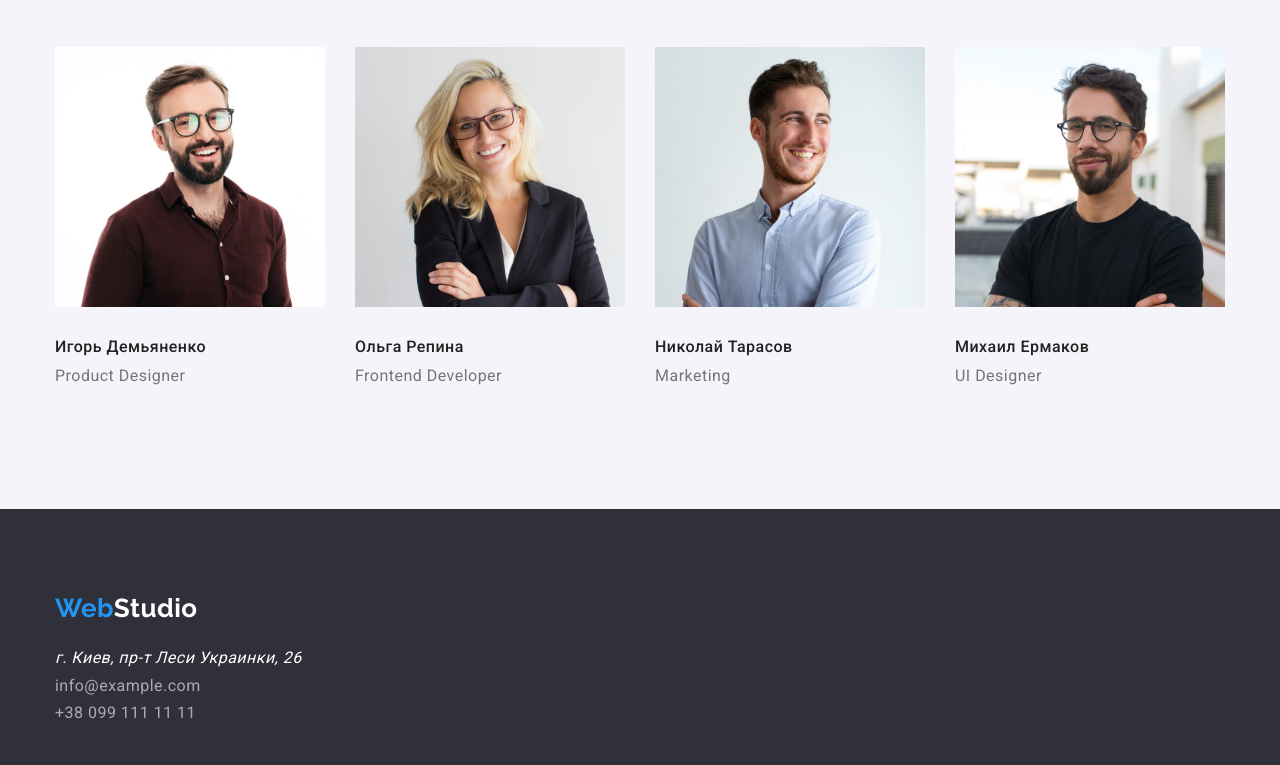
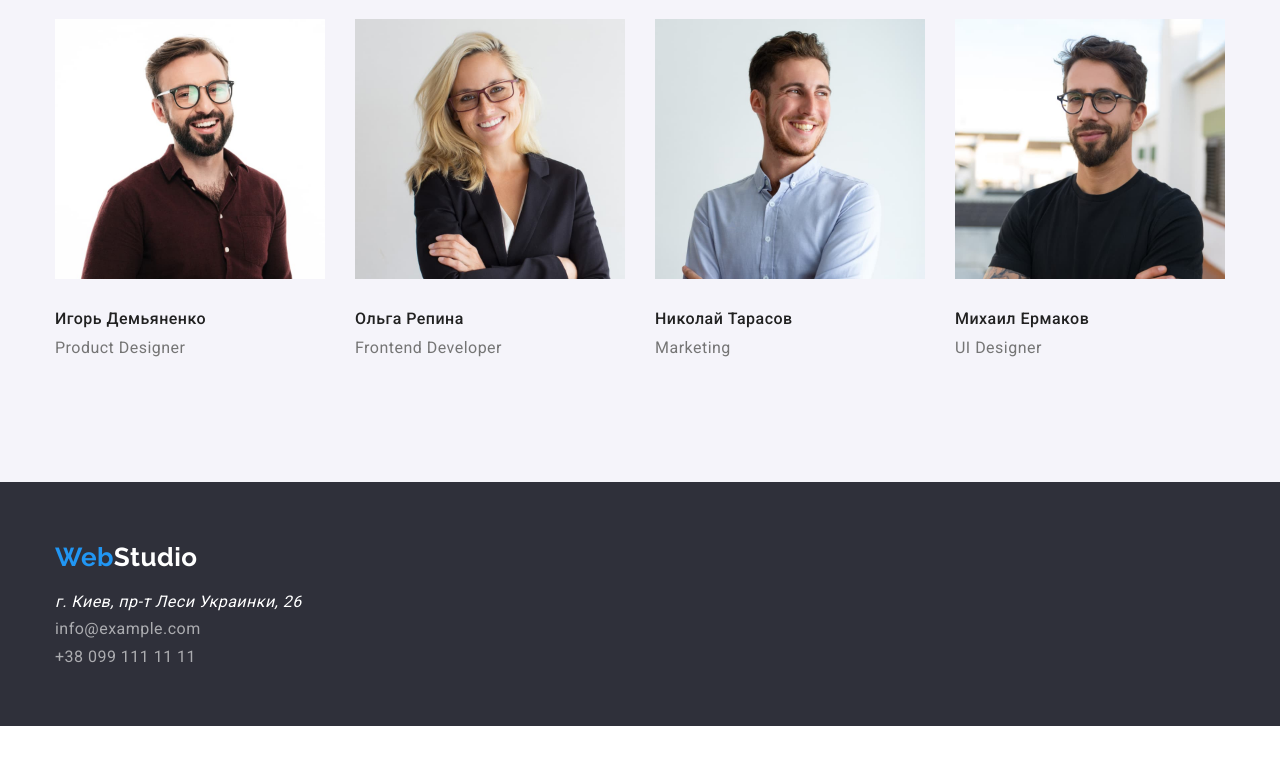
Before and after one commit to galinagumenyuk/goit-markup-hw-03-01, a plain HTML site: page index.html in a window 1280 px wide. Shown: the part 1538-2303 px from the top of the page. After the commit the page ends 2264 px from the top, so only its background shows below. Drawn offline with nearby package versions, Linux system fonts and the light colour scheme.

Commit message:
правки после проверки

```diff
--- a/css/styles.css
+++ b/css/styles.css
@@ -22,8 +22,7 @@ body {
 /* Утилиты */
 
 .hidden {
-  visibility: hidden;
-  margin: 0px;
+  display: none;
 }
 
 ul {
@@ -104,6 +103,13 @@ img {
   font-size: 26px;
   line-height: 1.2;
   color: var(--primery-text-coloure);
+}
+.footer .logo {
+  display: inline-block;
+  padding-top: 0px;
+  padding-bottom: 0px;
+  margin-bottom: 20px;
+  margin-right: 0px;
 }
 .nav .link {
   display: block;
@@ -240,24 +246,27 @@ img {
 }
 .img-team {
   margin-top: 0px;
-  margin-bottom: 30px;
 }
 .team .text {
   margin-top: 0px;
-  margin-bottom: 30px;
 }
 .team .list-team {
   display: flex;
   justify-content: space-between;
 }
+.wrapper-team {
+  padding-top: 30px;
+  padding-bottom: 30px;
+}
+
 /* Основной блок портфолио */
 .portfolio-list-button {
   display: flex;
   justify-content: center;
+  margin-bottom: 50px;
 }
 .portfolio-list-button-item + .portfolio-list-button-item {
   margin-left: 8px;
-  margin-bottom: 50px;
 }
 .portfolio-button.accent-button {
   color: #ffffff;
@@ -325,8 +334,6 @@ img {
 }
 
 .portfolio-text {
-  margin-bottom: 20px;
-
   font-size: 16px;
   line-height: 1.8;
   color: var(--secondary-text-coloure);
--- a/index.html
+++ b/index.html
@@ -79,20 +79,20 @@
             <h2 class="studio-section-title">Наша команда</h2>
             <ul class="list-team">
                 <li> <img class="img-team" src="images/img-1.jpg" alt="фото" width="270">
-                    <h3 class="subtitle">Игорь Демьяненко</h3>
-                    <p class="text">Product Designer</p>
-             </li>
+                    <div class="wrapper-team" ><h3 class="subtitle">Игорь Демьяненко</h3>
+                    <p class="text">Product Designer</p></div>
+                </li>
                 <li> <img class="img-team" src="images/img-2.jpg" alt="фото" width="270">
-                    <h3 class="subtitle">Ольга Репина</h3>
-                    <p class="text">Frontend Developer</p>
+                    <div class="wrapper-team"><h3 class="subtitle">Ольга Репина</h3>
+                    <p class="text">Frontend Developer</p></div>
                 </li>
-             <li> <img class="img-team" src="images/img-3.jpg" alt="фото" width="270">
-                    <h3 class="subtitle">Николай Тарасов</h3>
-                    <p class="text">Marketing</p>
-             </li>
+                <li> <img class="img-team" src="images/img-3.jpg" alt="фото" width="270">
+                   <div class="wrapper-team"><h3 class="subtitle">Николай Тарасов</h3>
+                <p class="text">Marketing</p></div>
+                </li>
                 <li> <img class="img-team" src="images/img-4.jpg" alt="фото" width="270">
-                    <h3 class="subtitle">Михаил Ермаков</h3>
-                    <p class="text">UI Designer</p>
+                    <div class="wrapper-team"><h3 class="subtitle">Михаил Ермаков</h3>
+                    <p class="text">UI Designer</p></div>
                 </li>
             </ul>
         </div>
```
